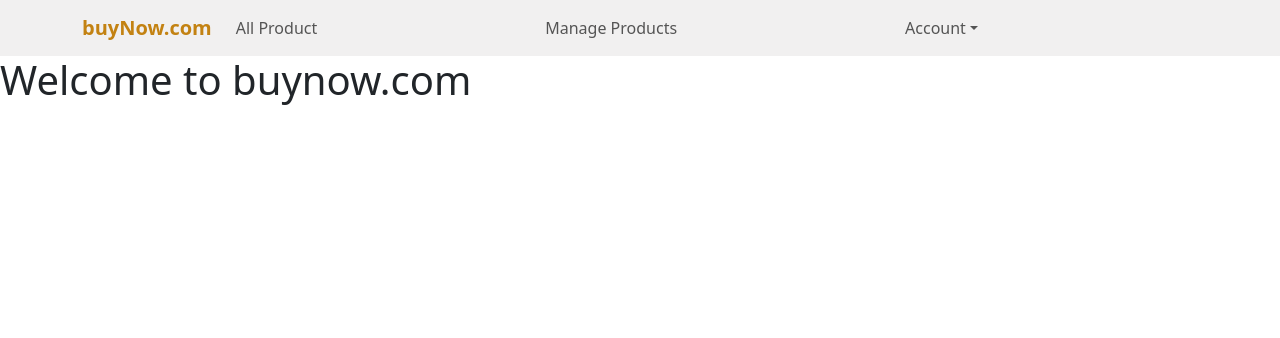
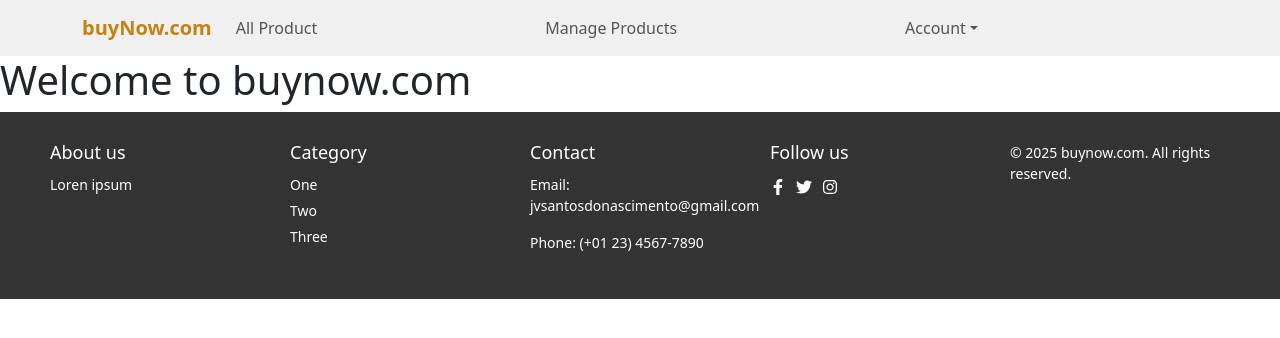
Before and after one commit to jvictornascimento/react-frontend-ecommerce, a React (Vite) app: page / in a window 1280 px wide. Shown: the top 338 px of the page. Built offline with nearby package versions, Linux system fonts and the light colour scheme.

Commit message:
Create the footer component

```diff
--- a/package.json
+++ b/package.json
@@ -15,6 +15,7 @@
     "react": "^19.1.0",
     "react-bootstrap": "^2.10.10",
     "react-dom": "^19.1.0",
+    "react-icons": "^5.5.0",
     "react-redux": "^9.2.0",
     "react-router-dom": "^7.8.2"
   },
--- a/src/component/layout/Footer.jsx
+++ b/src/component/layout/Footer.jsx
@@ -0,0 +1,59 @@
+import React from 'react';
+import {FaFacebookF, FaInstagram, FaTwitter} from "react-icons/fa";
+
+const Footer = () => {
+    return (
+        <footer className='mega-footer'>
+            <div className='footer-container'>
+
+                <div className='footer-section'>
+                    <h3>About us</h3>
+                    <p>Loren ipsum </p>
+                </div>
+
+                <div className='footer-section'>
+                    <h3>Category</h3>
+                    <ul>
+                        <li>One</li>
+                        <li>Two</li>
+                        <li>Three</li>
+                    </ul>
+                </div>
+
+                <div className='footer-section'>
+                    <h3>Contact</h3>
+                    <p>Email: jvsantosdonascimento@gmail.com </p>
+                    <p>Phone: (+01 23) 4567-7890</p>
+                </div>
+
+                <div className='footer-section'>
+                    <h3>Follow us</h3>
+                    <div className='social-icons'>
+                        <a href='https://facebook.com'
+                           target='_blank'
+                           rel='noopener noreferrer'>
+                            <FaFacebookF/>
+                        </a>
+                        <a href='https://x.com'
+                           target='_blank'
+                           rel='noopener noreferrer'>
+                            <FaTwitter/>
+                        </a>
+                        <a href='https://instagram.com'
+                           target='_blank'
+                           rel='noopener noreferrer'>
+                            <FaInstagram/>
+                        </a>
+                    </div>
+                </div>
+
+                <div className='footer-section'>
+                    <p>&copy; 2025 buynow.com. All rights reserved.</p>
+                </div>
+
+            </div>
+        </footer>
+    );
+};
+
+export default Footer;
--- a/src/component/layout/RootLayout.jsx
+++ b/src/component/layout/RootLayout.jsx
@@ -1,6 +1,7 @@
 import React from 'react';
 import {Outlet} from "react-router-dom";
 import NavBar from "./NavBar.jsx";
+import Footer from "./Footer.jsx";
 
 const RootLayout = () => {
     return (
@@ -9,6 +10,7 @@ const RootLayout = () => {
             <div>
                 <Outlet/>
             </div>
+            <Footer/>
         </main>
     );
 };
```
Also changed, not shown: 1 other file (tests, documents, lock files or other folders).
